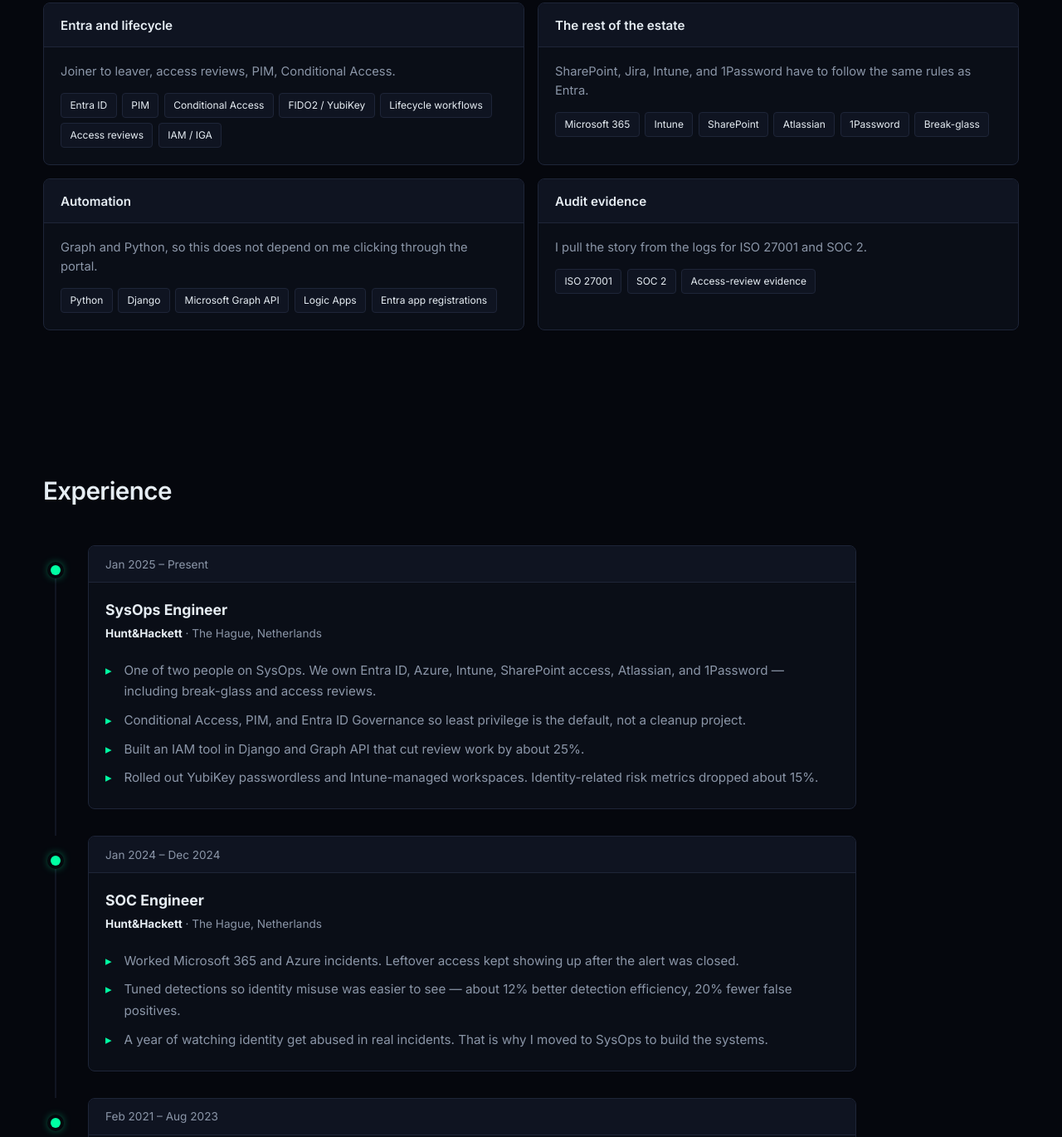
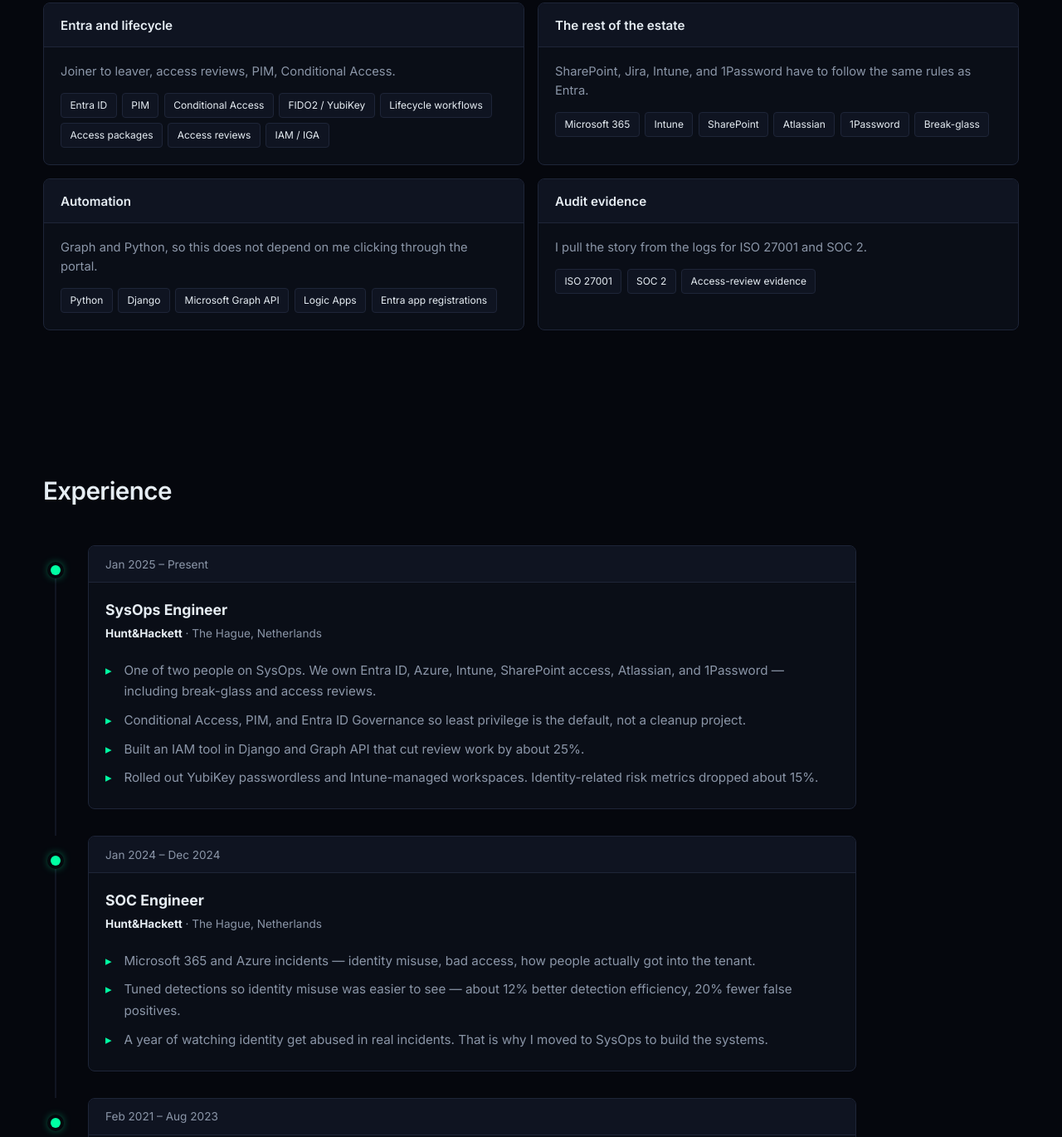
Before and after one commit to Leufi/skat, a website: page index.html in a window 1280 px wide. Shown: the part 2321-3691 px from the top of the page at 83% size. Drawn offline with Linux system fonts and the light colour scheme.

Commit message:
Drop the leftover-access-after-the-alert SOC line
SOC now says what the year was for: identity misuse and how people
got into the tenant. Same facts, without that sentence.

Co-authored-by: Samuel <Leufi@users.noreply.github.com>

```diff
--- a/index.html
+++ b/index.html
@@ -221,6 +221,7 @@
               <span class="tag">Conditional Access</span>
               <span class="tag">FIDO2 / YubiKey</span>
               <span class="tag">Lifecycle workflows</span>
+              <span class="tag">Access packages</span>
               <span class="tag">Access reviews</span>
               <span class="tag">IAM / IGA</span>
             </div>
@@ -334,8 +335,8 @@
             </div>
             <ul class="timeline-achievements">
               <li>
-                Worked Microsoft 365 and Azure incidents. Leftover access kept
-                showing up after the alert was closed.
+                Microsoft 365 and Azure incidents — identity misuse, bad access,
+                how people actually got into the tenant.
               </li>
               <li>
                 Tuned detections so identity misuse was easier to see — about 12%
```
Also changed, not shown: cv.html (+1 -1 lines).
